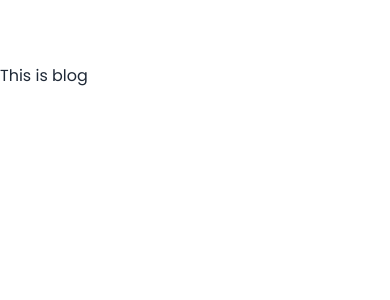
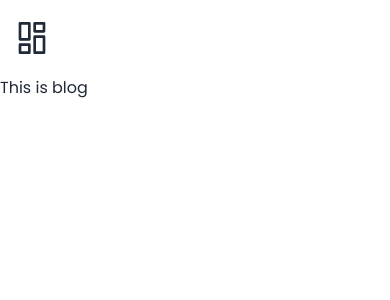
Before and after one commit to Azharul-Raj/quiz-cracker, a React (Create React App) app: page /blog in a window 390 px wide. Shown: the top 300 px of the page. Built offline with nearby package versions, Linux system fonts and the light colour scheme.

Commit message:
chart responsive done

```diff
--- a/src/components/Chart/Chart.jsx
+++ /dev/null
@@ -1,37 +0,0 @@
-
-
-import React from 'react';
-import { AreaChart, Area, XAxis, YAxis, CartesianGrid, Tooltip, ResponsiveContainer } from 'recharts';
-
-
-
-const Chart = ({ data }) => {
-    console.log(data)
-    // const data=
-    return (
-        <div>
-                 <AreaChart
-          width={500}
-          height={400}
-          data={data}
-          margin={{
-            top: 10,
-            right: 30,
-            left: 0,
-            bottom: 0,
-          }}
-        >
-          <CartesianGrid strokeDasharray="3 3" />
-          <XAxis dataKey="name" />
-          <YAxis />
-          <Tooltip />
-          <Area type="monotone" dataKey="uv" stackId="1" stroke="#8884d8" fill="#000" />
-          <Area type="monotone" dataKey="pv" stackId="1" stroke="#82ca9d" fill="#000" />
-          <Area type="monotone" dataKey="amt" stackId="1" stroke="#ffc658" fill="#ffc658" />
-        </AreaChart>
-
-        </div>
-    );
-};
-
-export default Chart;
--- a/src/components/Header.jsx
+++ b/src/components/Header.jsx
@@ -1,23 +1,199 @@
-import React from 'react';
+import React, { useState } from 'react';
 import { Link } from 'react-router-dom';
 
 const Header = () => {
-    // const [isMenuOpen, setIsMenuOpen] = useState(false);
+    const [isMenuOpen, setIsMenuOpen] = useState(false);
     return (
-        <div><div className="navbar bg-base-100">
-        <div className="flex-1">
-          <Link to='/' className="btn btn-ghost normal-case text-xl text-white">DevQuizLet</Link >
-        </div>
-        <div className="flex-none">
-          <ul className="menu menu-horizontal p-0 text-white">
-            <li><Link to='/'>Home</Link></li>
-            <li><Link to='/statistics'>Statistics</Link></li>
-            <li><Link to='/blog'>Blog</Link></li>
-
-          </ul>
+      <div>
+              <div className="px-4 py-5 mx-auto sm:max-w-xl md:max-w-full lg:max-w-screen-xl md:px-24 lg:px-8">
+      <div className="relative flex items-center justify-between">
+        <Link
+          to="/"
+          aria-label="Company"
+          title="Company"
+          className="inline-flex items-center"
+        >
+          <svg
+            className="w-8 text-deep-purple-accent-400"
+            viewBox="0 0 24 24"
+            strokeLinejoin="round"
+            strokeWidth="2"
+            strokeLinecap="round"
+            strokeMiterlimit="10"
+            stroke="currentColor"
+            fill="none"
+          >
+            <rect x="3" y="1" width="7" height="12" />
+            <rect x="3" y="17" width="7" height="6" />
+            <rect x="14" y="1" width="7" height="6" />
+            <rect x="14" y="11" width="7" height="12" />
+          </svg>
+          <span className="ml-2 text-xl font-bold tracking-wide text-white uppercase">
+            DevQuizLet
+          </span>
+        </Link>
+        <ul className="flex items-center hidden space-x-8 lg:flex">
+          <li>
+            <Link
+              to="/"
+              aria-label="Our product"
+              title="Our product"
+              className="font-medium tracking-wide text-white transition-colors duration-200 hover:text-deep-purple-accent-400"
+            >
+              Home
+            </Link>
+          </li>
+          <li>
+            <Link
+              to="/statistics"
+              aria-label="Our product"
+              title="Our product"
+              className="font-medium tracking-wide text-white transition-colors duration-200 hover:text-deep-purple-accent-400"
+            >
+              Statistics
+            </Link>
+          </li>
+          <li>
+            <Link
+              to="/blog"
+              aria-label="Product pricing"
+              title="Product pricing"
+              className="font-medium tracking-wide text-white transition-colors duration-200 hover:text-deep-purple-accent-400"
+            >
+              Blog
+            </Link>
+          </li>
+          <li>
+            <Link
+              to="/404"
+              aria-label="About us"
+              title="About us"
+              className="font-medium tracking-wide text-white transition-colors duration-200 hover:text-deep-purple-accent-400"
+            >
+              404 Page
+            </Link>
+          </li>
+        </ul>
+        <div className="lg:hidden">
+          <button
+            aria-label="Open Menu"
+            title="Open Menu"
+            className="p-2 -mr-1 transition duration-200 rounded focus:outline-none focus:shadow-outline hover:bg-deep-purple-50 focus:bg-deep-purple-50"
+            onClick={() => setIsMenuOpen(true)}
+          >
+            <svg className="w-5 text-white" viewBox="0 0 24 24">
+              <path
+                fill="currentColor"
+                d="M23,13H1c-0.6,0-1-0.4-1-1s0.4-1,1-1h22c0.6,0,1,0.4,1,1S23.6,13,23,13z"
+              />
+              <path
+                fill="currentColor"
+                d="M23,6H1C0.4,6,0,5.6,0,5s0.4-1,1-1h22c0.6,0,1,0.4,1,1S23.6,6,23,6z"
+              />
+              <path
+                fill="currentColor"
+                d="M23,20H1c-0.6,0-1-0.4-1-1s0.4-1,1-1h22c0.6,0,1,0.4,1,1S23.6,20,23,20z"
+              />
+            </svg>
+          </button>
+          {isMenuOpen && (
+            <div className="absolute top-0 left-0 w-full z-10">
+              <div className="p-5 bg-white border rounded shadow-sm">
+                <div className="flex items-center justify-between mb-4">
+                  <div>
+                    <a
+                      href="/"
+                      aria-label="Company"
+                      title="Company"
+                      className="inline-flex items-center"
+                    >
+                      <svg
+                        className="w-8 text-deep-purple-accent-400"
+                        viewBox="0 0 24 24"
+                        strokeLinejoin="round"
+                        strokeWidth="2"
+                        strokeLinecap="round"
+                        strokeMiterlimit="10"
+                        stroke="currentColor"
+                        fill="none"
+                      >
+                        <rect x="3" y="1" width="7" height="12" />
+                        <rect x="3" y="17" width="7" height="6" />
+                        <rect x="14" y="1" width="7" height="6" />
+                        <rect x="14" y="11" width="7" height="12" />
+                      </svg>
+                      <span className="ml-2 text-xl font-bold tracking-wide text-gray-800 uppercase">
+                      DevQuizLet
+                      </span>
+                    </a>
+                  </div>
+                  <div>
+                    <button
+                      aria-label="Close Menu"
+                      title="Close Menu"
+                      className="p-2 -mt-2 -mr-2 transition duration-200 rounded hover:bg-gray-200 focus:bg-gray-200 focus:outline-none focus:shadow-outline"
+                      onClick={() => setIsMenuOpen(false)}
+                    >
+                      <svg className="w-5 text-gray-600" viewBox="0 0 24 24">
+                        <path
+                          fill="currentColor"
+                          d="M19.7,4.3c-0.4-0.4-1-0.4-1.4,0L12,10.6L5.7,4.3c-0.4-0.4-1-0.4-1.4,0s-0.4,1,0,1.4l6.3,6.3l-6.3,6.3 c-0.4,0.4-0.4,1,0,1.4C4.5,19.9,4.7,20,5,20s0.5-0.1,0.7-0.3l6.3-6.3l6.3,6.3c0.2,0.2,0.5,0.3,0.7,0.3s0.5-0.1,0.7-0.3 c0.4-0.4,0.4-1,0-1.4L13.4,12l6.3-6.3C20.1,5.3,20.1,4.7,19.7,4.3z"
+                        />
+                      </svg>
+                    </button>
+                  </div>
+                </div>
+                <nav>
+                  <ul className="space-y-4">
+                    <li>
+                      <a
+                        href="/"
+                        aria-label="Our product"
+                        title="Our product"
+                        className="font-medium tracking-wide text-gray-700 transition-colors duration-200 hover:text-deep-purple-accent-400"
+                      >
+                        Product
+                      </a>
+                    </li>
+                    <li>
+                      <a
+                        href="/"
+                        aria-label="Our product"
+                        title="Our product"
+                        className="font-medium tracking-wide text-gray-700 transition-colors duration-200 hover:text-deep-purple-accent-400"
+                      >
+                        Features
+                      </a>
+                    </li>
+                    <li>
+                      <a
+                        href="/"
+                        aria-label="Product pricing"
+                        title="Product pricing"
+                        className="font-medium tracking-wide text-gray-700 transition-colors duration-200 hover:text-deep-purple-accent-400"
+                      >
+                        Pricing
+                      </a>
+                    </li>
+                    <li>
+                      <a
+                        href="/"
+                        aria-label="About us"
+                        title="About us"
+                        className="font-medium tracking-wide text-gray-700 transition-colors duration-200 hover:text-deep-purple-accent-400"
+                      >
+                        About us
+                      </a>
+                    </li>
+                  </ul>
+                </nav>
+              </div>
+            </div>
+          )}
         </div>
       </div>
-        </div>
+    </div>
+      </div>
     );
 };
 
--- a/src/components/Statistics.jsx
+++ b/src/components/Statistics.jsx
@@ -1,13 +1,39 @@
 import React from 'react';
 import { useLoaderData } from 'react-router-dom';
-import Chart from './Chart/Chart';
+import { BarChart, Bar, Cell, XAxis, YAxis, CartesianGrid, Tooltip, Legend, ResponsiveContainer } from 'recharts';
+// import Chart from './Chart/Chart';
 
 const Statistics = () => {
     const mainData = useLoaderData()
     const data=mainData.data
+
+
     return (
-        <div className='bg-white'>
-            <Chart data={ data} />
+        <div className='bg-white '>
+            <div className="md:w-1/2">
+            <ResponsiveContainer width="100%" height="100%">
+            <BarChart
+          width={500}
+          height={300}
+          data={data}
+          margin={{
+            top: 20,
+            right: 30,
+            left: 20,
+            bottom: 5,
+          }}
+        >
+          <CartesianGrid strokeDasharray="3 3" />
+          <XAxis className='text-xs md:text-sm lg:text-base' dataKey="name" fill='#ffffff' />
+          <YAxis />
+          <Tooltip />
+          <Legend />
+          <Bar dataKey="total" stackId="a" fill="#8884d8" />
+
+                    </BarChart>
+        </ResponsiveContainer>
+            </div>
+
         </div>
     );
 };
```
Also changed, not shown: src/components/Hero.jsx (+14 -13 lines).
